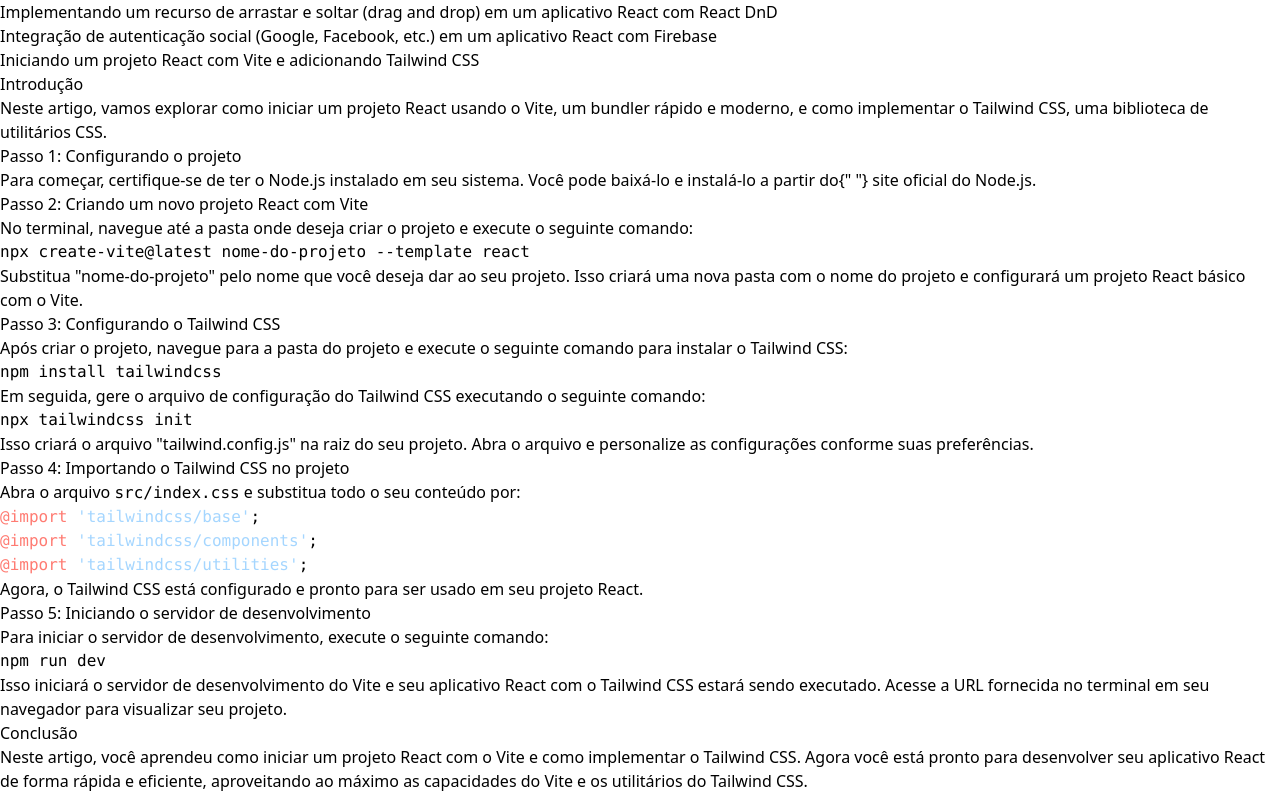
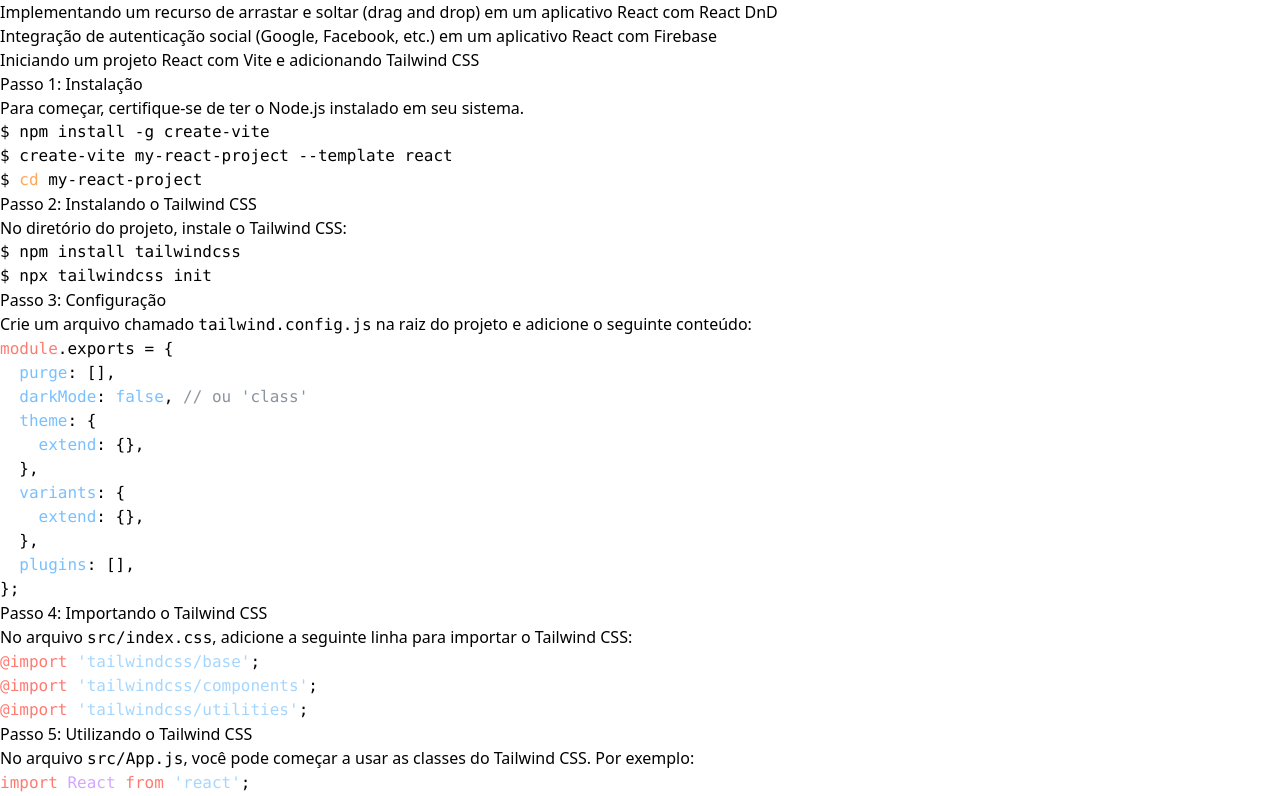
Before and after one commit to refusado/content-editor-reactjs, a React (Vite) app: page / in a window 1280 px wide. Shown: the part 264-1060 px from the top of the page. Built offline with nearby package versions, Linux system fonts and the light colour scheme.

Commit message:
improve mock data + small styles improvements

```diff
--- a/src/components/Editor.jsx
+++ b/src/components/Editor.jsx
@@ -1,4 +1,4 @@
-import notes from "../data/notes";
+import notes from "../data/notes-content";
 import { useEditor, EditorContent, BubbleMenu, FloatingMenu } from "@tiptap/react";
 import StarterKit from "@tiptap/starter-kit";
 import CodeBlockLowlight from "@tiptap/extension-code-block-lowlight";
@@ -91,7 +91,7 @@
               className="flex py-2 px-5 items-center gap-3 hover:bg-zinc-100"
               onClick={() => editor.chain().focus().toggleList().run()}
             >
-              <RxCode className="w-8 h-8 bg-white border border-zinc-200 rounded-sm shadow-sm"/>
+              <RxChevronDown className="w-8 h-8 bg-white border border-zinc-200 rounded-sm shadow-sm"/>
               <div className="text-left">
                 <p className="font-black text-sm">Lista</p>
                 <p className="opacity-60 text-xs">Comece uma nova lista</p>
--- a/src/data/mock-notes.json
+++ b/src/data/mock-notes.json
@@ -1,62 +1,50 @@
 [
   {
     "id": 0,
-    "title": "Introdução ao Next.js: Construindo um aplicativo React server-side renderizado",
-    "contentPath": "src/data/notes/note-0.js"
+    "title": "Introdução ao Next.js: Construindo um aplicativo React server-side renderizado"
   },
   {
     "id": 1,
-    "title": "Iniciando um projeto React com Vite e adicionando Tailwind CSS",
-    "contentPath": "src/data/notes/note-0.js"
+    "title": "Iniciando um projeto React com Vite e adicionando Tailwind CSS"
   },
   {
     "id": 2,
-    "title": "Adicionando animações e transições suaves em um projeto React com Framer Motion",
-    "contentPath": "src/data/notes/note-0.js"
+    "title": "Adicionando animações e transições suaves em um projeto React com Framer Motion"
   },
   {
     "id": 3,
-    "title": "Integração de mapas interativos em um aplicativo React com Mapbox",
-    "contentPath": "src/data/notes/note-0.js"
+    "title": "Integração de mapas interativos em um aplicativo React com Mapbox"
   },
   {
     "id": 4,
-    "title": "Otimizando o desempenho de um aplicativo React com Lazy Loading e Code Splitting",
-    "contentPath": "src/data/notes/note-0.js"
+    "title": "Otimizando o desempenho de um aplicativo React com Lazy Loading e Code Splitting"
   },
   {
     "id": 5,
-    "title": "Construindo um aplicativo de chat em tempo real com React e Socket.io",
-    "contentPath": "src/data/notes/note-0.js"
+    "title": "Construindo um aplicativo de chat em tempo real com React e Socket.io"
   },
   {
     "id": 6,
-    "title": "Implementando um sistema de busca em um aplicativo React utilizando a biblioteca Algolia",
-    "contentPath": "src/data/notes/note-0.js"
+    "title": "Implementando um sistema de busca em um aplicativo React utilizando a biblioteca Algolia"
   },
   {
     "id": 7,
-    "title": "Introdução ao Redux: Gerenciando o estado global de um aplicativo React",
-    "contentPath": "src/data/notes/note-0.js"
+    "title": "Introdução ao Redux: Gerenciando o estado global de um aplicativo React"
   },
   {
     "id": 8,
-    "title": "Construindo uma aplicação de previsão do tempo com React e uma API de clima",
-    "contentPath": "src/data/notes/note-0.js"
+    "title": "Construindo uma aplicação de previsão do tempo com React e uma API de clima"
   },
   {
     "id": 9,
-    "title": "Adicionando suporte a internacionalização em um projeto React com a biblioteca react-intl",
-    "contentPath": "src/data/notes/note-0.js"
+    "title": "Adicionando suporte a internacionalização em um projeto React com a biblioteca react-intl"
   },
   {
     "id": 10,
-    "title": "Implementando um recurso de arrastar e soltar (drag and drop) em um aplicativo React com React DnD",
-    "contentPath": "src/data/notes/note-0.js"
+    "title": "Implementando um recurso de arrastar e soltar (drag and drop) em um aplicativo React com React DnD"
   },
   {
     "id": 11,
-    "title": "Integração de autenticação social (Google, Facebook, etc.) em um aplicativo React com Firebase",
-    "contentPath": "src/data/notes/note-0.js"
+    "title": "Integração de autenticação social (Google, Facebook, etc.) em um aplicativo React com Firebase"
   }
 ]
--- /dev/null
+++ b/src/data/notes-content.js
@@ -0,0 +1,80 @@
+const notes = [
+  {
+    id: 0,
+    content: `
+
+    `
+  },
+  {
+    id: 1,
+    content: `
+<h1>Iniciando um projeto React com Vite e adicionando Tailwind CSS</h1>
+
+<article>
+  <h2>Passo 1: Instalação</h2>
+  <p>Para começar, certifique-se de ter o Node.js instalado em seu sistema.</p>
+  <pre><code class="language-bash">$ npm install -g create-vite
+$ create-vite my-react-project --template react
+$ cd my-react-project</code></pre>
+
+  <h2>Passo 2: Instalando o Tailwind CSS</h2>
+  <p>No diretório do projeto, instale o Tailwind CSS:</p>
+  <pre><code class="language-bash">$ npm install tailwindcss
+$ npx tailwindcss init</code></pre>
+
+  <h2>Passo 3: Configuração</h2>
+  <p>Crie um arquivo chamado <code>tailwind.config.js</code> na raiz do projeto e adicione o seguinte conteúdo:</p>
+  <pre><code class="language-js">module.exports = {
+  purge: [],
+  darkMode: false, // ou 'class'
+  theme: {
+    extend: {},
+  },
+  variants: {
+    extend: {},
+  },
+  plugins: [],
+};</code></pre>
+
+  <h2>Passo 4: Importando o Tailwind CSS</h2>
+  <p>No arquivo <code>src/index.css</code>, adicione a seguinte linha para importar o Tailwind CSS:</p>
+  <pre><code class="language-css">@import 'tailwindcss/base';
+@import 'tailwindcss/components';
+@import 'tailwindcss/utilities';</code></pre>
+
+  <h2>Passo 5: Utilizando o Tailwind CSS</h2>
+  <p>No arquivo <code>src/App.js</code>, você pode começar a usar as classes do Tailwind CSS. Por exemplo:</p>
+  <pre><code class="language-js">import React from 'react';
+import './index.css';
+
+function App() {
+  return (
+    &lt;div className="container mx-auto">
+      &lt;h1 className="text-2xl font-bold">Meu Projeto React&lt;/h1>
+      &lt;p className="text-gray-600">Bem-vindo ao meu projeto!&lt;/p>
+    &lt;/div>
+  );
+}
+
+export default App;</code></pre>
+
+  <h2>Passo 6: Executando o projeto</h2>
+  <p>Para executar o projeto, execute os seguintes comandos:</p>
+  <pre><code class="language-bash">$ npm install
+$ npm run dev</code></pre>
+
+  <h2>Passo 7: Visualizando o resultado</h2>
+  <p>Abra seu navegador e acesse <code>http://localhost:3000</code> para ver o resultado do projeto React com o Tailwind CSS.</p>
+</article>
+
+    `
+  },
+  {
+    id: 2,
+    content: `
+
+    `
+  }
+];
+
+export default notes;
--- a/src/data/notes.js
+++ /dev/null
@@ -1,116 +0,0 @@
-const notes = [
-  {
-    id: 0,
-    content: `
-      <h1>Reflexões Oceânicas: Encontrando Serenidade nas Ondas do Mar</h1>
-      <p>
-        Na imensidão do oceano, onde o horizonte se confunde com o céu, eu me encontrava envolto em uma profunda contemplação. O brilho do sol refletia-se nas águas tranquilas, criando um espetáculo de luzes que dançava diante dos meus olhos. O som suave das ondas quebrando na praia embalava meus pensamentos, transportando-me para um estado de paz e serenidade. Naquele momento, eu me sentia conectado com a imensidão do universo, percebendo a grandiosidade da natureza e a insignificância dos meus problemas cotidianos. O mar, com sua força e calmaria, me ensinava valiosas lições sobre fluidez e resiliência. Ali, eu encontrava a liberdade para sonhar, para deixar a minha mente vagar pelos recantos mais profundos da imaginação. E, à medida que as horas passavam, eu me deixava levar por essa imersão marítima, sentindo uma profunda gratidão por estar vivo e por poder testemunhar a magnificência da criação.
-      </p>
-    `
-  },
-  {
-    id: 1,
-    content: `<h1>Iniciando um projeto React com Vite e adicionando Tailwind CSS</h1>
-
-      <article>
-        <h2>Introdução</h2>
-        <p>
-          Neste artigo, vamos explorar como iniciar um projeto React
-          usando o Vite, um bundler rápido e moderno, e como implementar o
-          Tailwind CSS, uma biblioteca de utilitários CSS.
-        </p>
-
-        <h2>Passo 1: Configurando o projeto</h2>
-        <p>
-          Para começar, certifique-se de ter o Node.js instalado em seu
-          sistema. Você pode baixá-lo e instalá-lo a partir do{" "}
-          <a href="https://nodejs.org">site oficial do Node.js</a>.
-        </p>
-
-        <h2>Passo 2: Criando um novo projeto React com Vite</h2>
-        <p>
-          No terminal, navegue até a pasta onde deseja criar o projeto e
-          execute o seguinte comando:
-        </p>
-
-        <pre><code class="language-bash">npx create-vite@latest nome-do-projeto --template react</code></pre>
-
-        <p>
-          Substitua "nome-do-projeto" pelo nome que você deseja dar ao seu
-          projeto. Isso criará uma nova pasta com o nome do projeto e
-          configurará um projeto React básico com o Vite.
-        </p>
-
-        <h2>Passo 3: Configurando o Tailwind CSS</h2>
-        <p>
-          Após criar o projeto, navegue para a pasta do projeto e execute
-          o seguinte comando para instalar o Tailwind CSS:
-        </p>
-
-        <pre><code class="language-bash">npm install tailwindcss</code></pre>
-
-        <p>
-          Em seguida, gere o arquivo de configuração do Tailwind CSS
-          executando o seguinte comando:
-        </p>
-
-        <pre><code class="language-bash">npx tailwindcss init</code></pre>
-
-        <p>
-          Isso criará o arquivo "tailwind.config.js" na raiz do seu
-          projeto. Abra o arquivo e personalize as configurações conforme
-          suas preferências.
-        </p>
-
-        <h2>Passo 4: Importando o Tailwind CSS no projeto</h2>
-        <p>
-          Abra o arquivo <code>src/index.css</code> e substitua todo o seu
-          conteúdo por:
-        </p>
-
-        <pre><code class="language-css">@import 'tailwindcss/base';
-@import 'tailwindcss/components';
-@import 'tailwindcss/utilities';</code></pre>
-
-        <p>
-          Agora, o Tailwind CSS está configurado e pronto para ser usado
-          em seu projeto React.
-        </p>
-
-        <h2>Passo 5: Iniciando o servidor de desenvolvimento</h2>
-        <p>
-          Para iniciar o servidor de desenvolvimento, execute o seguinte
-          comando:
-        </p>
-
-        <pre><code class="language-bash">npm run dev</code></pre>
-
-        <p>
-          Isso iniciará o servidor de desenvolvimento do Vite e seu
-          aplicativo React com o Tailwind CSS estará sendo executado.
-          Acesse a URL fornecida no terminal em seu navegador para
-          visualizar seu projeto.
-        </p>
-
-        <h2>Conclusão</h2>
-        <p>
-          Neste artigo, você aprendeu como iniciar um projeto React com o
-          Vite e como implementar o Tailwind CSS. Agora você está pronto
-          para desenvolver seu aplicativo React de forma rápida e
-          eficiente, aproveitando ao máximo as capacidades do Vite e os
-          utilitários do Tailwind CSS.
-        </p>
-      </article>`
-  },
-  {
-    id: 2,
-    content: `
-      <h1>Pulsante Caos Urbano: Encontrando Serenidade nas Entrelinhas da Cidade</h1>
-      <p>
-        Caminhando pelas ruas agitadas da cidade, pude sentir a energia pulsante que emanava de cada esquina. As pessoas passavam apressadas, mergulhadas em suas próprias vidas, enquanto eu me deixava levar pelo ritmo frenético do ambiente. As luzes brilhantes dos letreiros piscavam incessantemente, seduzindo os transeuntes com promessas de produtos e serviços. O som dos carros se misturava aos passos apressados dos pedestres, criando uma sinfonia urbana única. Entre o caos, encontrei pequenos momentos de serenidade: um jardim escondido, uma criança sorrindo, o aroma irresistível do café recém-passado. Era nessa harmonia improvável que eu encontrava paz, um refúgio em meio à agitação cotidiana. Assim, continuava a minha jornada, absorvendo cada instante e alimentando minha alma com as histórias que o mundo tinha a oferecer.
-      </p>
-    `
-  }
-];
-
-export default notes;
```
